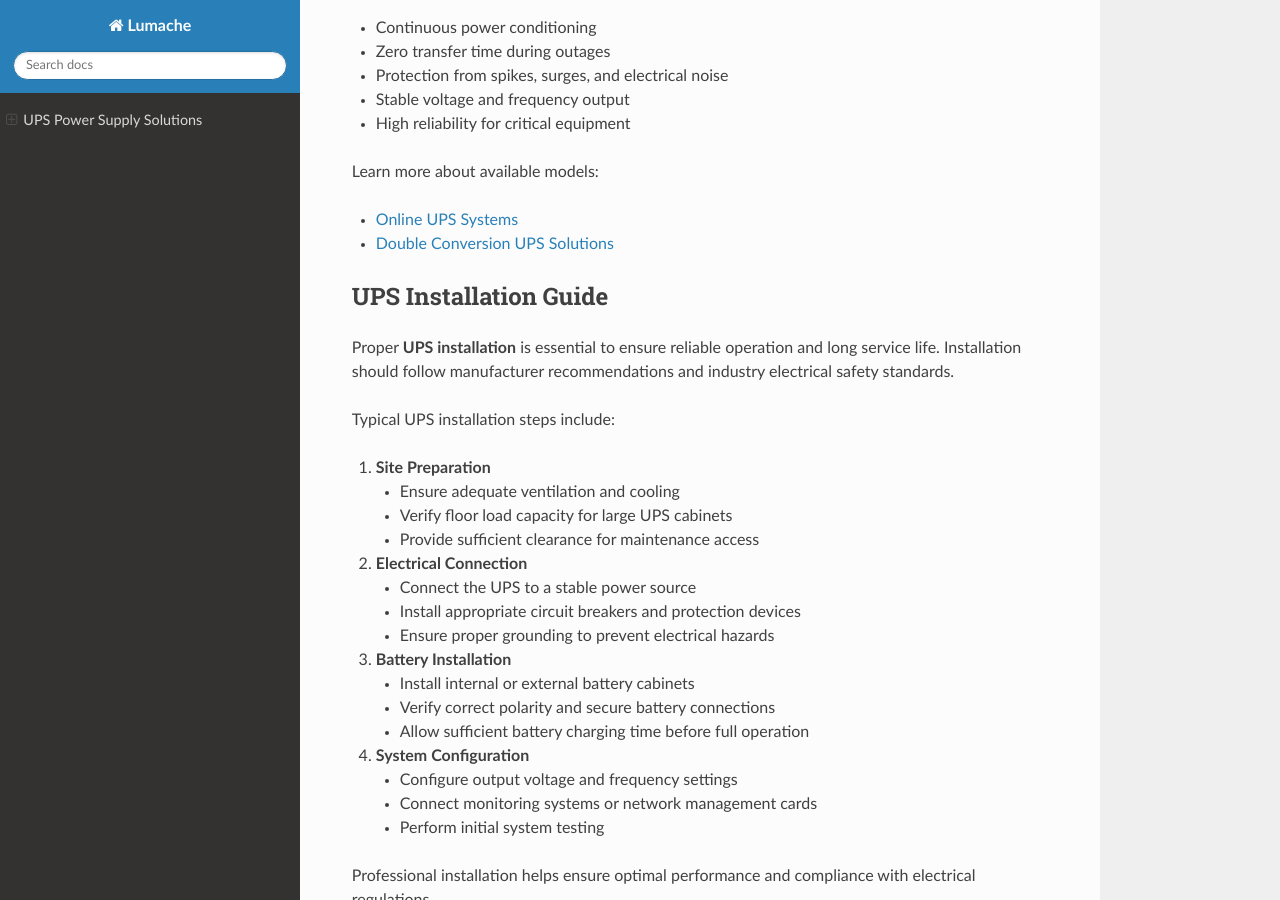
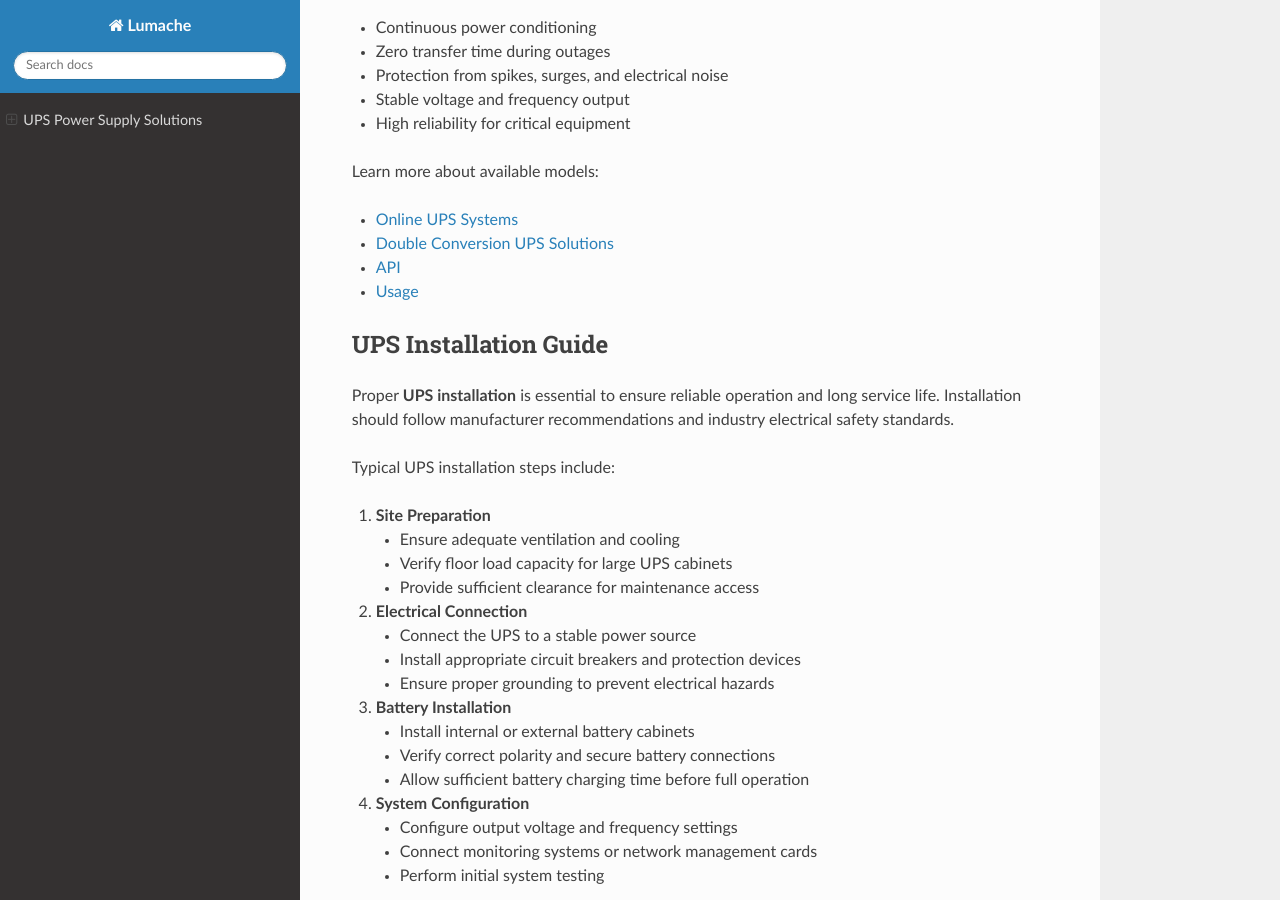
Before and after one commit to oliver88grant/readthedoc, a Sphinx documentation site: the page built from docs/source/index.rst, in a window 1280 px wide and 900 px high, scrolled down 608 px. Built offline with Sphinx 7.4.7 and the Read the Docs theme 3.1.0, drawn with Linux system fonts in a browser that asks for light colours.

Commit message:
Update index.rst

```diff
--- a/docs/source/index.rst
+++ b/docs/source/index.rst
@@ -24,6 +24,8 @@ Learn more about available models:
 
 - `Online UPS Systems <https://www.upspower-supply.com/product-category/online-ups/>`_
 - `Double Conversion UPS Solutions <https://www.upspower-supply.com/product-tag/double-conversion-ups/>`_
+- `API </api/>`_
+- `Usage </usage/>`_
 
 UPS Installation Guide
 ----------------------
```
